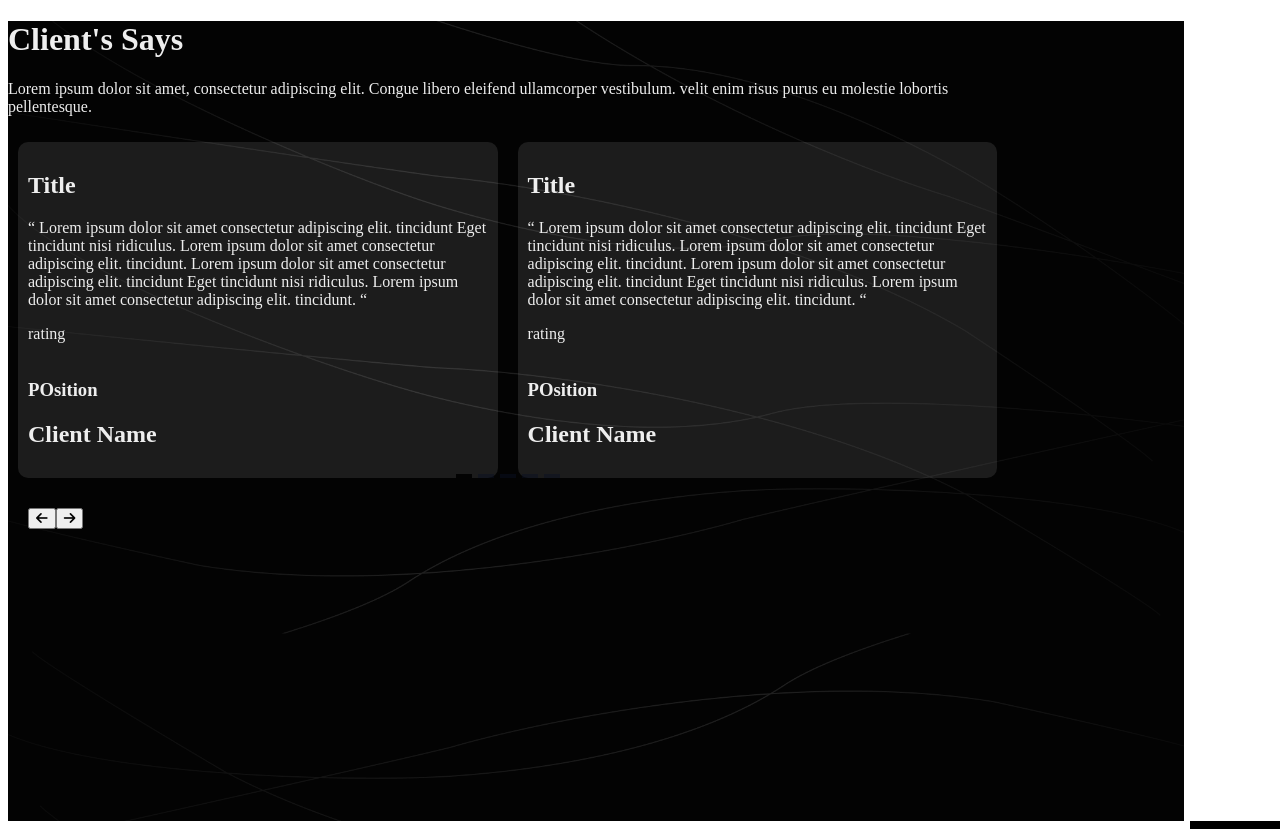
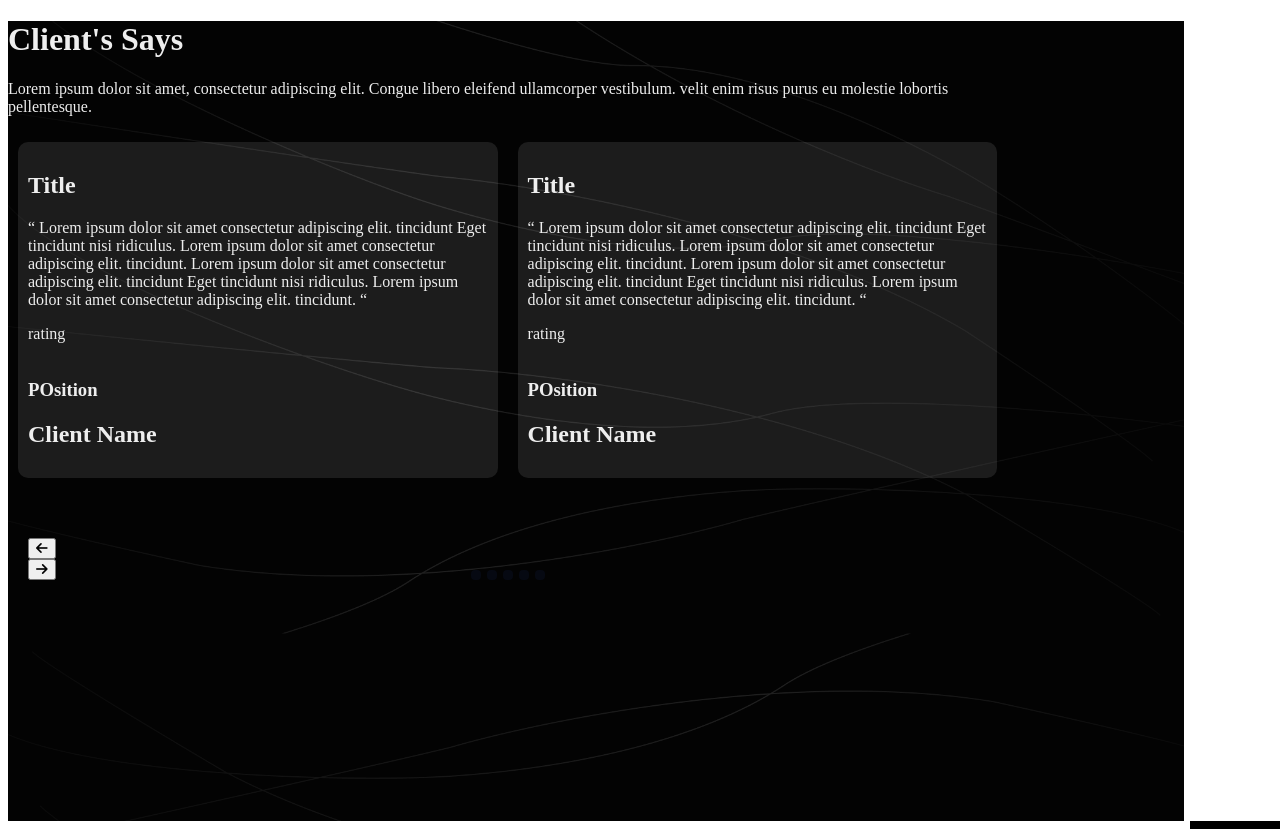
Before and after one commit to mahmudulhsn/vue-portfolio, a Vue app: page /client in a window 1280 px wide. Built offline with nearby package versions, Linux system fonts and the light colour scheme.

Commit message:
fixed pagination

```diff
--- a/src/views/ClientView.vue
+++ b/src/views/ClientView.vue
@@ -39,18 +39,19 @@
           </slide>
 
           <template #addons>
-            <Pagination />
-            <!-- <Navigation /> -->
-          </template>
-        </carousel>
-
-        <div class="navigation">
+            <div class="navigation flex justify-between">
+              <div class="prev">
                 <button
                   @click="next"
                   class="float-left px-3 py-1 bg-white text-black rounded"
                 >
                   <i class="fa-solid fa-arrow-left"></i>
                 </button>
+              </div>
+              <div class="pagination">
+                <Pagination />
+              </div>
+              <div class="next">
                 <button
                   @click="prev"
                   class="float-right px-3 py-1 bg-white text-black rounded"
@@ -58,6 +59,9 @@
                   <i class="fa-solid fa-arrow-right"></i>
                 </button>
               </div>
+            </div>
+          </template>
+        </carousel>
       </div>
     </div>
   </div>
@@ -160,6 +164,18 @@ export default {
   justify-content: flex-start;
 }
 
+.carousel__pagination-button {
+  margin: var(--vc-pgn-margin);
+  width: 10px;
+  height: 10px;
+  border-radius: var(--vc-pgn-height);
+  border: 0;
+  cursor: pointer;
+  background-color: var(--vc-pgn-background-color);
+}
+.navigation {
+  margin-top: 40px;
+}
 @media (max-width: 640px) {
   .service {
     width: 90%;
```
Also changed, not shown: 1 other file (tests, documents, lock files or other folders). Lines whose indentation alone changed are shown as unchanged.
